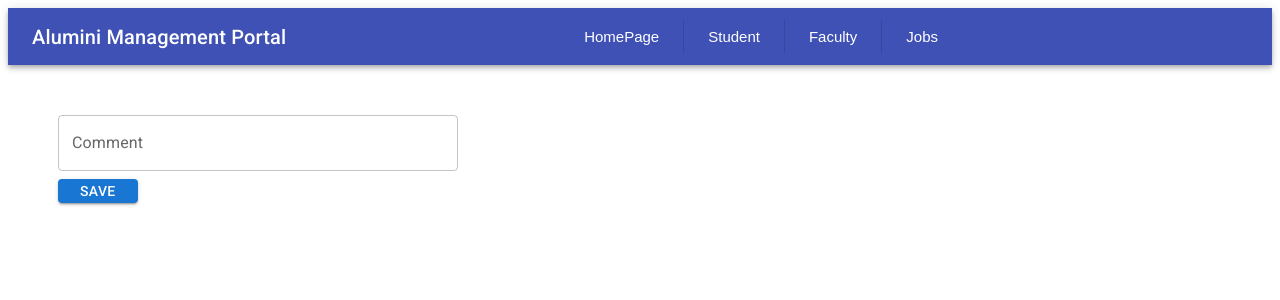
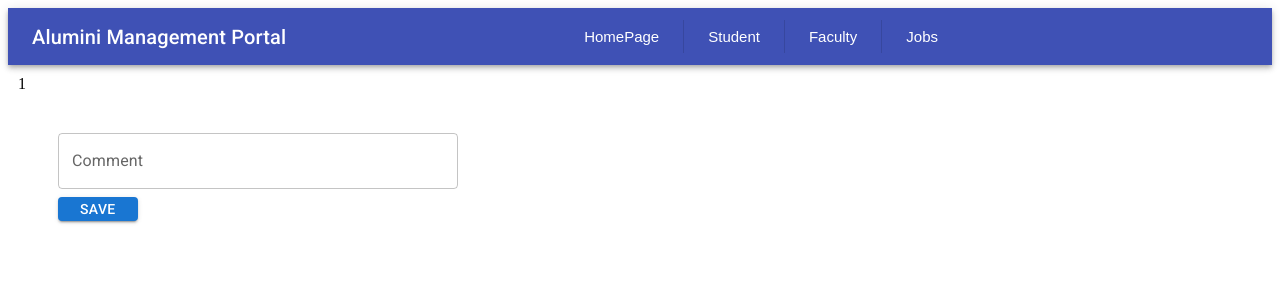
Before and after one commit to umur/waa-june-2022-final-project, a React (Create React App) app in the folder alumni_app/: page /AddComment/1 in a window 1280 px wide. Shown: the top 300 px of the page. Built offline with nearby package versions, Linux system fonts and the light colour scheme.

Commit message:
Comment With User Id Param

```diff
--- a/alumni_app/src/pages/comment/AddComment.js
+++ b/alumni_app/src/pages/comment/AddComment.js
@@ -4,9 +4,11 @@ import TextField from '@mui/material/TextField';
 import Button from '@mui/material/Button';
 import { toBePartiallyChecked } from "@testing-library/jest-dom/dist/matchers";
 import { useState } from "react";
+import { useParams } from "react-router";
 
 export default function AddComment() {
 
+    const {id} = useParams();
     const [commentState, setCommentState] = useState('');
     const onClicked = () => {
 
@@ -18,6 +20,7 @@ export default function AddComment() {
     }
     return (
         <div>
+            {id}
             <Box
                 component="form"
                 sx={{
--- a/alumni_app/src/pages/student/StudentDetail.js
+++ b/alumni_app/src/pages/student/StudentDetail.js
@@ -1,6 +1,6 @@
 import React from "react";
 
-export default function StudentDetail([props]) {
+export default function StudentDetail(props) {
     return (
         <>
             Student Detail
```
